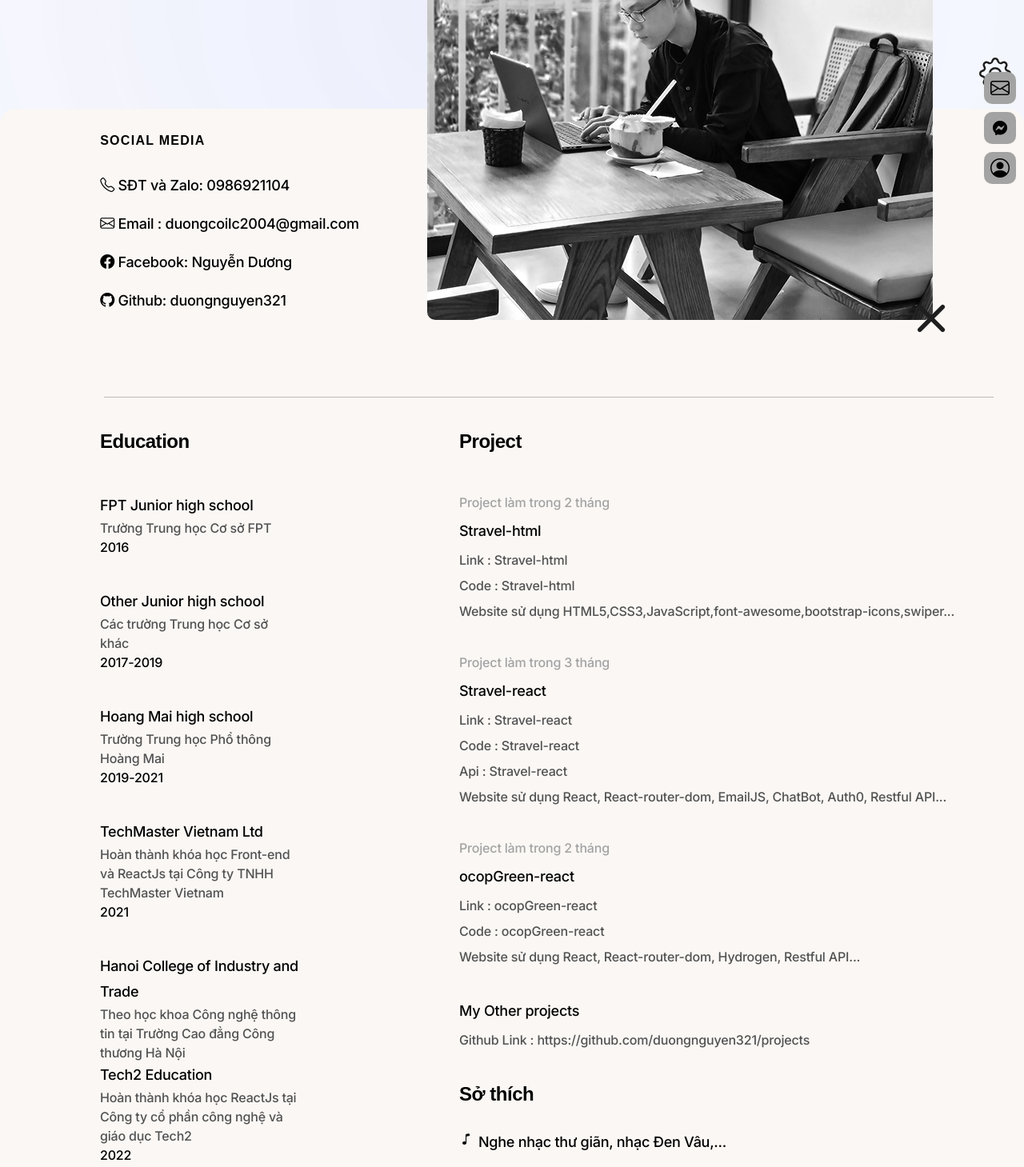
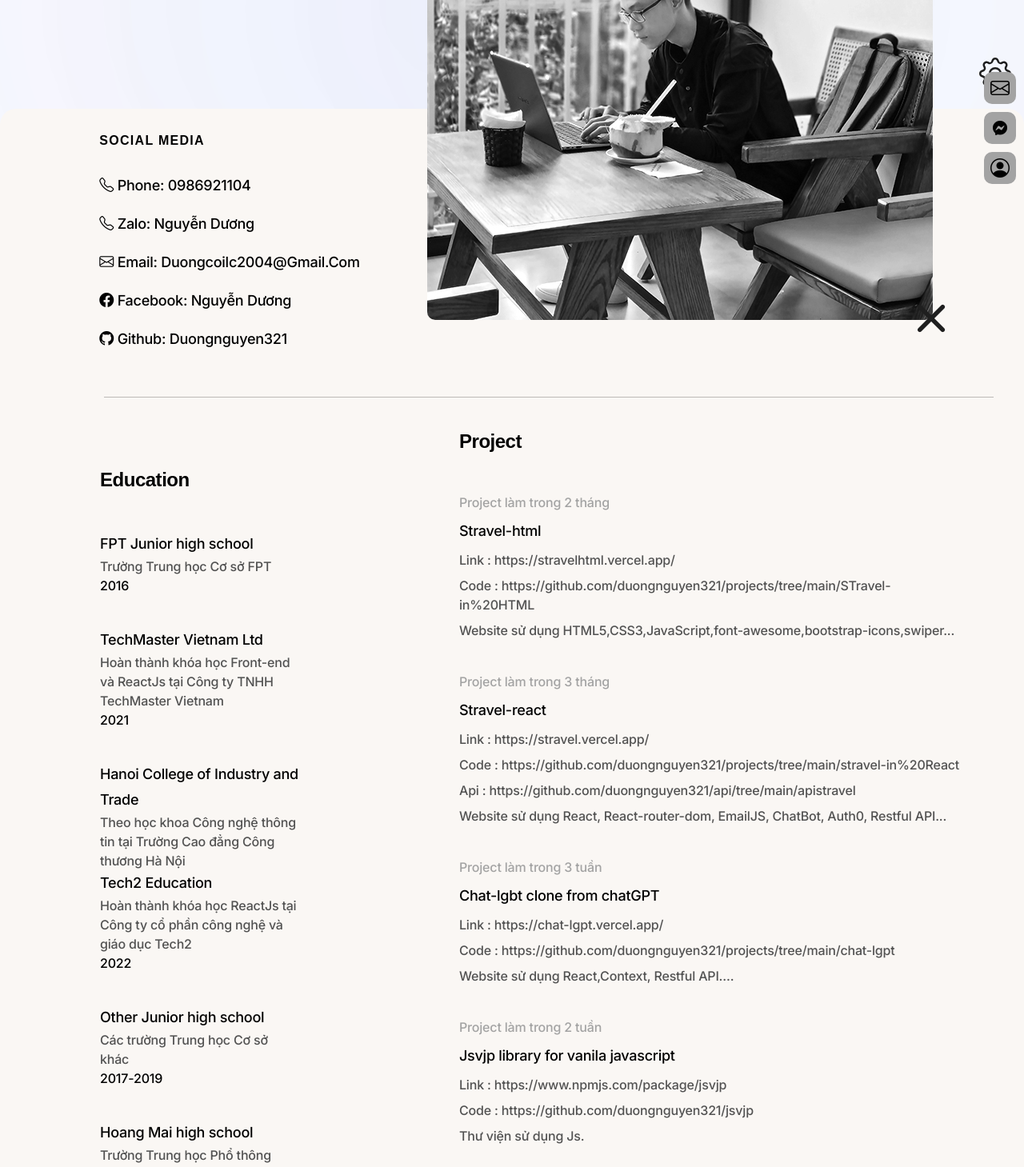
Before and after one commit to duongnguyen321/mypage, a React (Create React App) app: page / in a window 1280 px wide. Shown: the part 560-2019 px from the top of the page at 80% size. Built offline with nearby package versions, Linux system fonts and the light colour scheme; a web font is replaced by a local one.

Commit message:
update code

```diff
--- a/src/components/container/Container.jsx
+++ b/src/components/container/Container.jsx
@@ -2,137 +2,60 @@ import React from "react";
 import { GlobalContext } from "../../context/GlobalState";
 function Container() {
   function Social_media(context) {
+    const infomationKeys = Object.keys(context.information);
+    const infomationValue = Object.values(context.information);
     return (
       <div className="social_media">
         <h1 className="content_subheading">social media</h1>
+        {infomationKeys?.map((key, index) => {
+          return (
             <a
               target="_blank"
               rel="noreferrer"
-          className="body_18_regular info"
-          href={context.information.zalo.toString()}
+              className="body_18_regular info capitalize"
+              href={infomationValue[index].link}
+              key={index}
             >
               <span className="info_icon">
-            <i className="bi bi-telephone" />
+                <i className={`bi ${infomationValue[index].icon}`} />
               </span>{" "}
-          SĐT và Zalo: {context.information.phone.toString()}
+              {key}: {infomationValue[index].title}
             </a>
-        <a
-          target="_blank"
-          rel="noreferrer"
-          className="body_18_regular info"
-          href={`mailto:${context.information.email.toString()}`}
-        >
-          <span className="info_icon">
-            <i className="bi bi-envelope" />
-          </span>{" "}
-          Email : {context.information.email.toString()}
-        </a>
-        <a
-          target="_blank"
-          rel="noreferrer"
-          className="body_18_regular info"
-          href={context.information.facebook.toString()}
-        >
-          <span className="info_icon">
-            <i className="bi bi-facebook" />
-          </span>{" "}
-          Facebook: Nguyễn Dương
-        </a>
-        <a
-          target="_blank"
-          rel="noreferrer"
-          className="body_18_regular info"
-          href={context.information.github.toString()}
-        >
-          <span className="info_icon">
-            <i className="bi bi-github " />
-          </span>{" "}
-          Github: duongnguyen321
-        </a>
+          );
+        })}
       </div>
     );
   }
   function Education(context) {
+    const educationValues = Object.values(context.education);
     return (
       <div className="education">
         <h5 className="title_h5">Education</h5>
-        <ul className="box_education">
+        {educationValues?.map((values, index) => {
+          return (
+            <ul className="box_education" key={index}>
               <li className="title_education">
-            <p className="body_18_medium">{context.education[2016].title}</p>
+                <p className="body_18_medium">{values.title}</p>
               </li>
               <li className="body_education">
-            <p className="body_14_regular">{context.education[2016].body}</p>
+                <p className="body_14_regular">{values.body}</p>
               </li>
+              {values?.tech2_title && (
+                <li className="title_education">
+                  <p className="body_18_medium">{values.tech2_title}</p>
+                </li>
+              )}
+              {values?.tech2_body && (
+                <li className="body_education">
+                  <p className="body_14_regular">{values.tech2_body}</p>
+                </li>
+              )}
               <li className="year_education">
-            <p className="body_16_medium">{context.education[2016].year}</p>
+                <p className="body_16_medium">{values.year}</p>
               </li>
             </ul>
-        <ul className="box_education">
-          <li className="title_education">
-            <p className="body_18_medium">
-              {context.education[2017_2019].title}
-            </p>
-          </li>
-          <li className="body_education">
-            <p className="body_14_regular">
-              {context.education[2017_2019].body}
-            </p>
-          </li>
-          <li className="year_education">
-            <p className="body_16_medium">
-              {context.education[2017_2019].year}
-            </p>
-          </li>
-        </ul>
-        <ul className="box_education">
-          <li className="title_education">
-            <p className="body_18_medium">
-              {context.education[2019_2021].title}
-            </p>
-          </li>
-          <li className="body_education">
-            <p className="body_14_regular">
-              {context.education[2019_2021].body}
-            </p>
-          </li>
-          <li className="year_education">
-            <p className="body_16_medium">
-              {context.education[2019_2021].year}
-            </p>
-          </li>
-        </ul>
-        <ul className="box_education">
-          <li className="title_education">
-            <p className="body_18_medium">{context.education[2021].title}</p>
-          </li>
-          <li className="body_education">
-            <p className="body_14_regular">{context.education[2021].body}</p>
-          </li>
-          <li className="year_education">
-            <p className="body_16_medium">{context.education[2021].year}</p>
-          </li>
-        </ul>
-        <ul className="box_education">
-          <li className="title_education">
-            <p className="body_18_medium">{context.education[2022].title}</p>
-          </li>
-          <li className="body_education">
-            <p className="body_14_regular">{context.education[2022].body}</p>
-          </li>
-          <li className="title_education">
-            <p className="body_18_medium">
-              {context.education[2022].tech2_title}
-            </p>
-          </li>
-          <li className="body_education">
-            <p className="body_14_regular">
-              {context.education[2022].tech2_body}
-            </p>
-          </li>
-          <li className="year_education">
-            <p className="body_16_medium">{context.education[2022].year}</p>
-          </li>
-        </ul>
+          );
+        })}
       </div>
     );
   }
@@ -154,102 +77,68 @@ function Container() {
     );
   }
   function Projects(context) {
+    const projectsValues = Object.values(context.projects);
+    const projectsKeys = Object.keys(context.projects);
     return (
       <div className="projects">
         <h5 className="title_h5">Project</h5>
+        {projectsValues?.map((values, index) => {
+          return (
+            <React.Fragment key={projectsKeys[index]}>
+              {projectsKeys[index] !== "other_projects" && (
                 <div className="project_item">
+                  {values?.time && (
                     <p className="body_16_medium project_time">
-                    {context.projects.stravel_html.time}
+                      {values?.time}
                     </p>
+                  )}
+                  {values?.name && (
                     <p className="body_18_medium project_name">
-                    {context.projects.stravel_html.name}
+                      {values?.name}
                     </p>
+                  )}
+                  {values?.link && (
                     <a
                       target="_blank"
                       rel="noreferrer"
                       className="body_14_regular project_link"
-                    href={context.projects.stravel_html.link}
+                      href={values?.link}
                     >
-                    Link : {context.projects.stravel_html.name}
+                      Link : {values?.link}
                     </a>
+                  )}
+                  {values?.code && (
                     <a
                       target="_blank"
                       rel="noreferrer"
                       className="body_14_regular project_link"
-                    href={context.projects.stravel_html.code}
+                      href={values?.code}
                     >
-                    Code : {context.projects.stravel_html.name}
+                      Code : {values?.code}
                     </a>
-                  <p className="body_14_regular project_info">
-                    {context.projects.stravel_html.more}
-                  </p>
-                </div>
-                <div className="project_item">
-                  <p className="body_16_medium project_time">
-                    {context.projects.stravel.time}
-                  </p>
-                  <p className="body_18_medium project_name">
-                    {context.projects.stravel.name}
-                  </p>
+                  )}
+                  {values?.api && (
                     <a
                       target="_blank"
                       rel="noreferrer"
                       className="body_14_regular project_link"
-                    href={context.projects.stravel.link}
+                      href={values?.api}
                     >
-                    Link : {context.projects.stravel.name}
+                      Api : {values?.api}
                     </a>
-                  <a
-                    target="_blank"
-                    rel="noreferrer"
-                    className="body_14_regular project_link"
-                    href={context.projects.stravel.code}
-                  >
-                    Code : {context.projects.stravel.name}
-                  </a>
-                  <a
-                    target="_blank"
-                    rel="noreferrer"
-                    className="body_14_regular project_link"
-                    href={context.projects.stravel.api}
-                  >
-                    Api : {context.projects.stravel.name}
-                  </a>
+                  )}
+                  {values?.more && (
                     <p className="body_14_regular project_info">
-                    {context.projects.stravel.more}
+                      {values?.more}
                     </p>
+                  )}
                 </div>
+              )}
+            </React.Fragment>
+          );
+        })}
         <div className="project_item">
-                  <p className="body_16_medium project_time">
-                    {context.projects.ocopGreen.time}
-                  </p>
-                  <p className="body_18_medium project_name">
-                    {context.projects.ocopGreen.name}
-                  </p>
-                  <a
-                    target="_blank"
-                    rel="noreferrer"
-                    className="body_14_regular project_link"
-                    href={context.projects.ocopGreen.link}
-                  >
-                    Link : {context.projects.ocopGreen.name}
-                  </a>
-                  <a
-                    target="_blank"
-                    rel="noreferrer"
-                    className="body_14_regular project_link"
-                    href={context.projects.ocopGreen.code}
-                  >
-                    Code : {context.projects.ocopGreen.name}
-                  </a>
-                  <p className="body_14_regular project_info">
-                    {context.projects.ocopGreen.more}
-                  </p>
-                </div>
-                <div className="project_item">
-                  <p className="body_18_medium project_name">
-                    My Other projects
-                  </p>
+          <p className="body_18_medium project_name">My Other projects</p>
           <a
             target="_blank"
             rel="noreferrer"
@@ -260,32 +149,26 @@ function Container() {
           </a>
         </div>
       </div>
-    )
+    );
   }
   function Hobby(context) {
     return (
       <div className="hobby">
         <h5 className="title_h5 hobby_title">Sở thích</h5>
         <div className="hobby_item">
-      <i className="bi bi-music-note icon info_icon"/>
-      <p className="body_18_regular">
-      {context.hobby.music}
-      </p>
+          <i className="bi bi-music-note icon info_icon" />
+          <p className="body_18_regular">{context.hobby.music}</p>
         </div>
         <div className="hobby_item">
-      <i className="bi bi-book icon info_icon"/>
-      <p className="body_18_regular">
-      {context.hobby.learn}
-      </p>
+          <i className="bi bi-book icon info_icon" />
+          <p className="body_18_regular">{context.hobby.learn}</p>
         </div>
         <div className="hobby_item">
-      <i className="bi bi-book icon info_icon"/>
-      <p className="body_18_regular">
-      {context.hobby.read}
-      </p>
+          <i className="bi bi-book icon info_icon" />
+          <p className="body_18_regular">{context.hobby.read}</p>
         </div>
       </div>
-     )
+    );
   }
   return (
     <GlobalContext.Consumer>
--- a/src/context/GlobalState.js
+++ b/src/context/GlobalState.js
@@ -19,15 +19,36 @@ const contents = {
     "Started exposure to the first programming language at the age of 17, constantly trying and learning to improve myself.",
 };
 const information = {
-  phone: "0986921104",
-  zalo: "https://bit.ly/zalonguyenduong",
-  email: "duongcoilc2004@gmail.com",
-  facebook: "https://facebook.com/duongnguyen321",
-  github: "https://github.com/duongnguyen321",
+  phone: {
+    link: "tel:0986921104",
+    title: "0986921104",
+    icon: "bi-telephone"
+  },
+  zalo: {
+    link: "https://zalo.me/0986921104",
+    title: "Nguyễn Dương",
+    icon: "bi-telephone"
+  },
+  email: {
+    link: "mailto:duongcoilc2004@gmail.com",
+    title: "duongcoilc2004@gmail.com",
+    icon: "bi-envelope"
+
+  },
+  facebook: {
+    link: "https://facebook.com/duongnguyen321",
+    title: "Nguyễn Dương",
+    icon: "bi-facebook"
+  },
+  github: {
+    link: "https://github.com/duongnguyen321",
+    title: "duongnguyen321",
+    icon: "bi-github"
+  },
 };
 const education = {
   2016: {
-    year: 2016,
+    year: "2016",
     title: "FPT Junior high school",
     body: "Trường Trung học Cơ sở FPT",
   },
@@ -77,12 +98,19 @@ const projects = {
     code: "https://github.com/duongnguyen321/projects/tree/main/stravel-in%20React",
     more: "Website sử dụng React, React-router-dom, EmailJS, ChatBot, Auth0, Restful API...",
   },
-  ocopGreen: {
-    name: "ocopGreen-react",
-    link: "https://ocop-green.vercel.app/",
-    time: "Project làm trong 2 tháng",
-    code: "https://github.com/duongnguyen321/ocop-green",
-    more: "Website sử dụng React, React-router-dom, Hydrogen, Restful API...",
+  chatGPT: {
+    name: "Chat-lgbt clone from chatGPT",
+    link: "https://chat-lgpt.vercel.app/",
+    time: "Project làm trong 3 tuần",
+    code: "https://github.com/duongnguyen321/projects/tree/main/chat-lgpt",
+    more: "Website sử dụng React,Context, Restful API....",
+  },
+  jsvip: {
+    name: "Jsvjp library for vanila javascript",
+    link: "https://www.npmjs.com/package/jsvjp",
+    time: "Project làm trong 2 tuần",
+    code: "https://github.com/duongnguyen321/jsvjp",
+    more: "Thư viện sử dụng Js.",
   },
   other_projects: "https://github.com/duongnguyen321/projects"
 };
--- a/src/style/library.css
+++ b/src/style/library.css
@@ -1,3 +1,6 @@
+.capitalize{
+  text-transform:capitalize ;
+}
 .name {
   font-family: var(--title-font-family);
   font-style: var(--font-style);
```
Also changed, not shown: public/index.html (+7 -12 lines), src/style/reponsive/1600.css (+4 -4 lines), 1 other file (tests, documents, lock files or other folders). Lines whose indentation alone changed are shown as unchanged.
